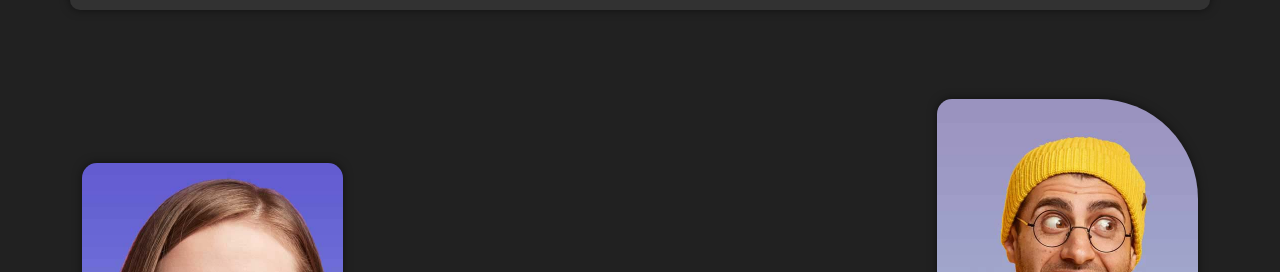
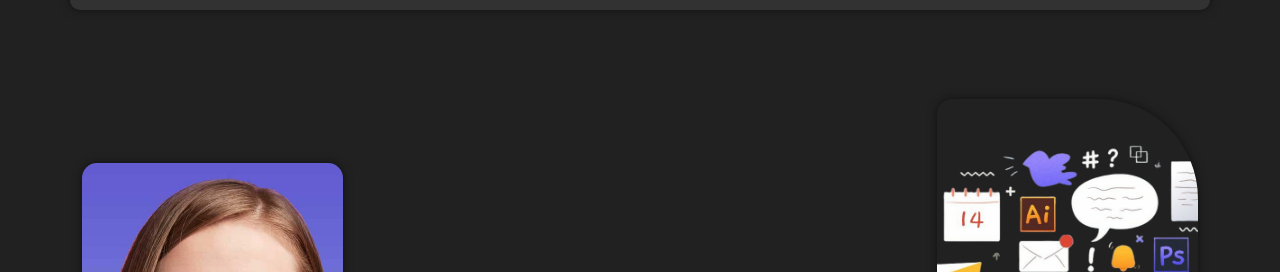
Before and after one commit to dictawtor/pvpage, a plain HTML site: page index.html in a window 1280 px wide. Shown: the part 93-365 px from the top of the page. Drawn offline with Linux system fonts and the light colour scheme.

Commit message:
Update index.html

```diff
--- a/index.html
+++ b/index.html
@@ -126,7 +126,7 @@
             <!--                 Left image  -->
             <div class="col-12 col-md-6 col-lg-3 order-md-2 order-lg-0 ">
                 <div class="position-relative shadow-base hero-right-side">
-                    <img src="assets/img/hero/hero-2.jpg" alt="/" >
+                    <img src="assets/img/hero/postponed-concept.png" alt="/" >
                 </div>
             </div>
             <!--                Hero Text Section   -->
```
